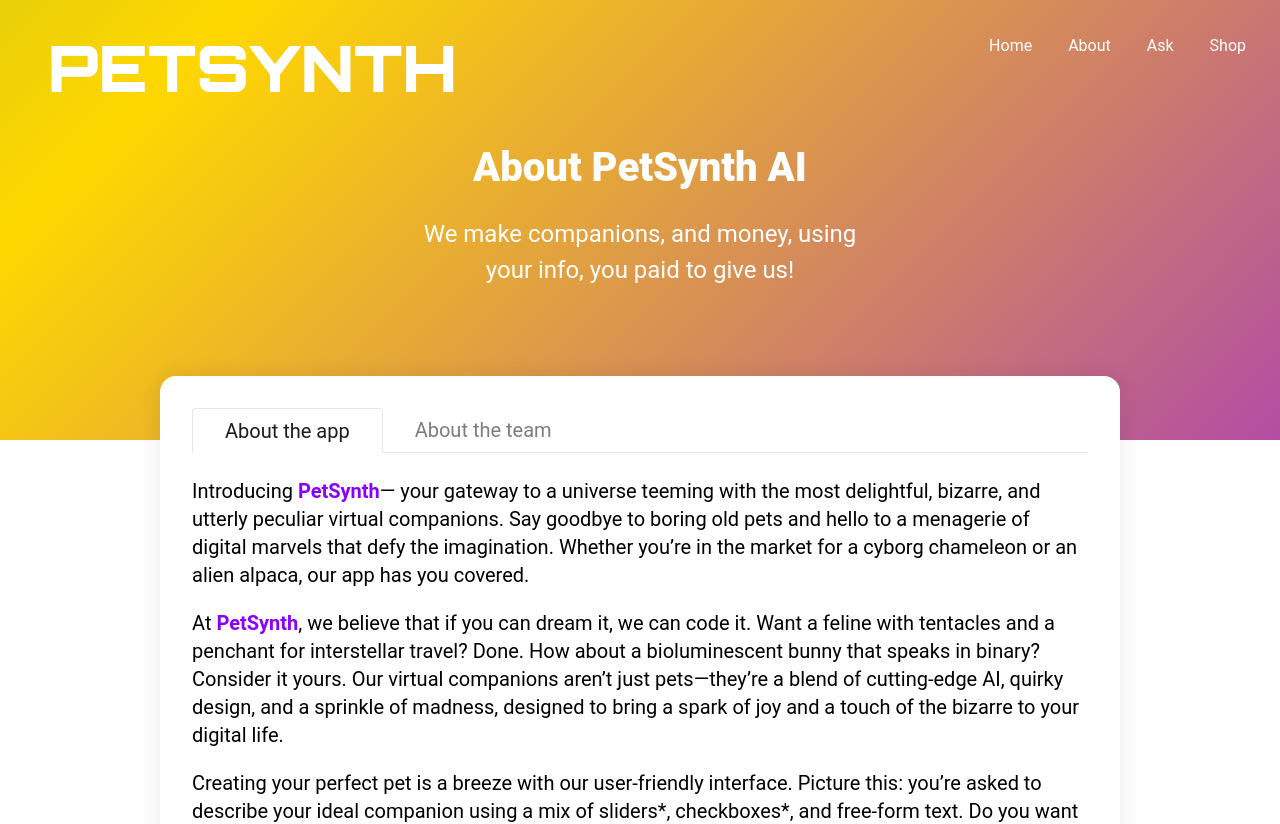
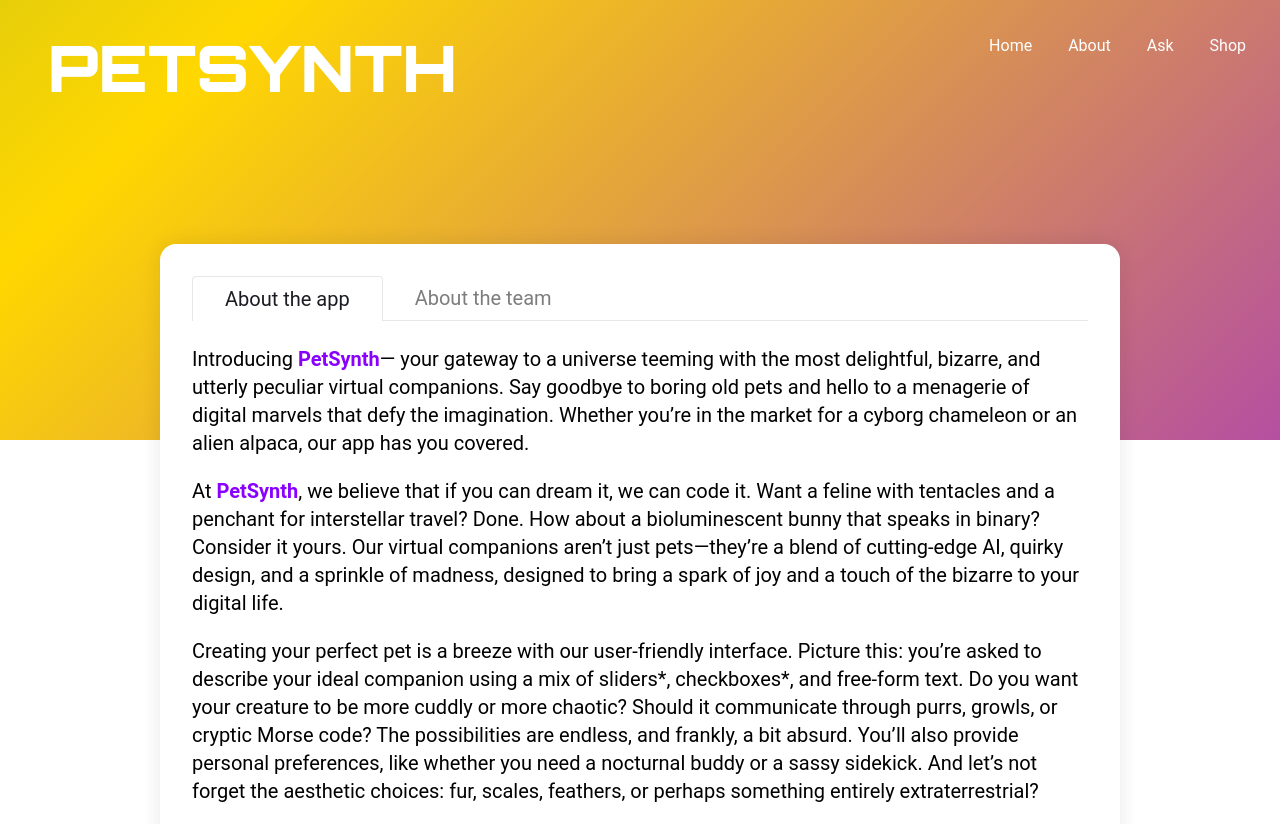
Before and after one commit to technative-academy/PetSynth, a React (Vite) app: page /about in a window 1280 px wide. Shown: the top 824 px of the page. Built offline with nearby package versions, Linux system fonts and the light colour scheme.

Commit message:
Copy and remove all header/hero related jsx and css content and ready for implementation into header component.

```diff
--- a/src/views/About/About.jsx
+++ b/src/views/About/About.jsx
@@ -10,7 +10,8 @@ function About() {
 	return (
 		<div className={styles.wrapper}>
 			<div className={styles.aboutWrapper}>
-				<AboutHero />
+				{/* AboutHero surplus to requirements after header-page title refactor* - cg/}
+				{/* <AboutHero /> */}
 				<div className={styles.aboutContentBox}>
 					<Tabs
 						tabs={[
--- a/src/views/About/About.module.css
+++ b/src/views/About/About.module.css
@@ -1,6 +1,4 @@
-/* Mobile First */
-
-.wrapper {
+Mobile First .wrapper {
 	background: white;
 	width: 100%;
 	display: flex;
@@ -32,7 +30,7 @@
 	margin-top: -220px;
 }
 
-.aboutHero {
+/* .aboutHero {
 	display: flex;
 	flex-direction: column;
 	justify-content: center;
@@ -40,18 +38,18 @@
 	margin-top: -1.25rem;
 	margin-bottom: 3rem;
 	padding: 0;
-}
+} */
 
-.aboutH1 {
+/* .aboutH1 {
 	margin-top: 0;
-}
+} */
 
-.aboutH3 {
+/* .aboutH3 {
 	max-width: 35ch;
 	margin-left: 1rem;
 	margin: 0 auto;
 	text-align: center;
-}
+} */
 /*  Potentially release if we get round to improving specificity of Home view selectors - class versus element
 .aboutp {
 	font:
@@ -78,7 +76,7 @@
 		background-color: white;
 	}
 
-	.aboutHero {
+	/* .aboutHero {
 		display: flex;
 		flex-direction: column;
 		justify-content: center;
@@ -86,5 +84,5 @@
 		margin-top: -5.25rem;
 		margin-bottom: 3rem;
 		padding: 0;
-	}
+	} */
 }
--- a/src/views/Ask/Ask.jsx
+++ b/src/views/Ask/Ask.jsx
@@ -8,13 +8,14 @@ function Ask() {
 	return (
 		<div className={styles.wrapper}>
 			{/* Hero container content needs to overlap header */}
-			<div className={styles.herocontainer}>
+			{/* Below jsx is surplus after header-title refactor - cg */}
+			{/* <div className={styles.herocontainer}>
 				<h1 className={styles.h1}>Ask PetSynth</h1>
 				<p className={styles.herodesc}>
 					Post an open-ended question here and see some suggestions
 					from our specially trained PetSynth AI...
 				</p>
-			</div>
+			</div> */}
 			<AskForm />
 			<AskResults />
 		</div>
--- a/src/views/Home/Home.jsx
+++ b/src/views/Home/Home.jsx
@@ -14,13 +14,6 @@ function Home() {
 	*/
 	return (
 		<div className={styles.wrapper}>
-			<div className={styles.contentBoxOne}>
-				<h1> AI Pet Providers</h1>
-				<h3>
-					Pet generation service to find your puurfect virtual
-					customised companion
-				</h3>
-			</div>
 			<div className={styles.primaryContentContainer}>
 				<div className={styles.contentBoxTwo}>
 					<h2>
--- a/src/views/Home/Home.module.css
+++ b/src/views/Home/Home.module.css
@@ -1,16 +1,4 @@
 /* 'MOBILE' VIEWPORTS < 768px */
-
-h1 {
-	font:
-		900 40px/48px "Roboto",
-		"Arial",
-		sans-serif;
-	padding: 0 1rem;
-	margin: 0;
-	color: #fff;
-	background: transparent;
-	margin-top: -15rem;
-}
 
 h2 {
 	font:
@@ -20,17 +8,6 @@ h2 {
 	padding: 0 1rem;
 	margin: 0;
 	text-align: left;
-}
-
-h3 {
-	font:
-		600 20px/28px "Roboto",
-		"Arial",
-		sans-serif;
-	padding: 1rem 1rem;
-	margin: 0;
-	text-align: left;
-	color: #fff;
 }
 
 h4 {
@@ -127,27 +104,6 @@ p {
 	width: 100%;
 }
 
-/* .boxTop {
-	background-color: #fff;
-	height: 3rem;
-	border-radius: 1.25rem 1.25rem 0px 0px;
-	margin-top: -2rem;
-	width: 100%;
-	z-index: 20;
-	display: block;
-} */
-
-.contentBoxOne {
-	flex: 1;
-	padding: 0rem 1rem;
-	text-align: center;
-	width: 100%;
-}
-
-.contentBoxOne h3 {
-	text-align: center;
-	align-self: center;
-}
 .contentBoxTwo {
 	flex: 1;
 	padding: 0 1rem;
@@ -199,12 +155,6 @@ p {
 		z-index: 20;
 		background-color: white;
 	}
-	.contentBoxOne {
-		flex: 1;
-		padding: 0rem 1rem;
-		text-align: center;
-		max-width: 70vw;
-	}
 
 	.contentBoxTwo {
 		grid-area: 1 / 1 / 2 / 2;
@@ -242,17 +192,6 @@ p {
 		margin: 1rem auto;
 	}
 
-	h1 {
-		font:
-			900 56px/64px "Roboto",
-			"Arial",
-			sans-serif;
-		padding: 0 1rem;
-		margin: 0;
-		color: #fff;
-		background: transparent;
-		margin-top: -19rem;
-	}
 	h2 {
 		font:
 			600 32px/40px "Roboto",
@@ -261,17 +200,6 @@ p {
 		padding: 0 1rem;
 		margin: 0;
 		text-align: left;
-	}
-
-	h3 {
-		font:
-			400 24px/36px "Roboto",
-			"Arial",
-			sans-serif;
-		padding: 1rem 1rem;
-		margin: 0;
-		text-align: left;
-		color: #fff;
 	}
 
 	h4 {
--- a/src/views/Shop/Shop.jsx
+++ b/src/views/Shop/Shop.jsx
@@ -10,13 +10,14 @@ function Shop() {
 
 	return (
 		<div className={styles.wrapper}>
-			<div className={styles.herocontainer}>
+			{/* Below JSX is surplus after header-title refactor by cg */}
+			{/* <div className={styles.herocontainer}>
 				<h1 className={styles.herotitle}>Buy the Pets</h1>
 				<p className={styles.herodesc}>
 					We need to sell as many pets as possible to keep PetSynth
 					operating. Take your pick below!
 				</p>
-			</div>
+			</div> */}
 			<div className={styles.searchcomponent}>
 				<Search onSubmit={handleSearchSubmit} />
 				<ProductResults query={activeQuery} sortMode={activeSortMode} />
```
Also changed, not shown: src/views/Ask/Ask.module.css (+7 -2 lines), src/views/Shop/Shop.module.css (+8 -2 lines).
